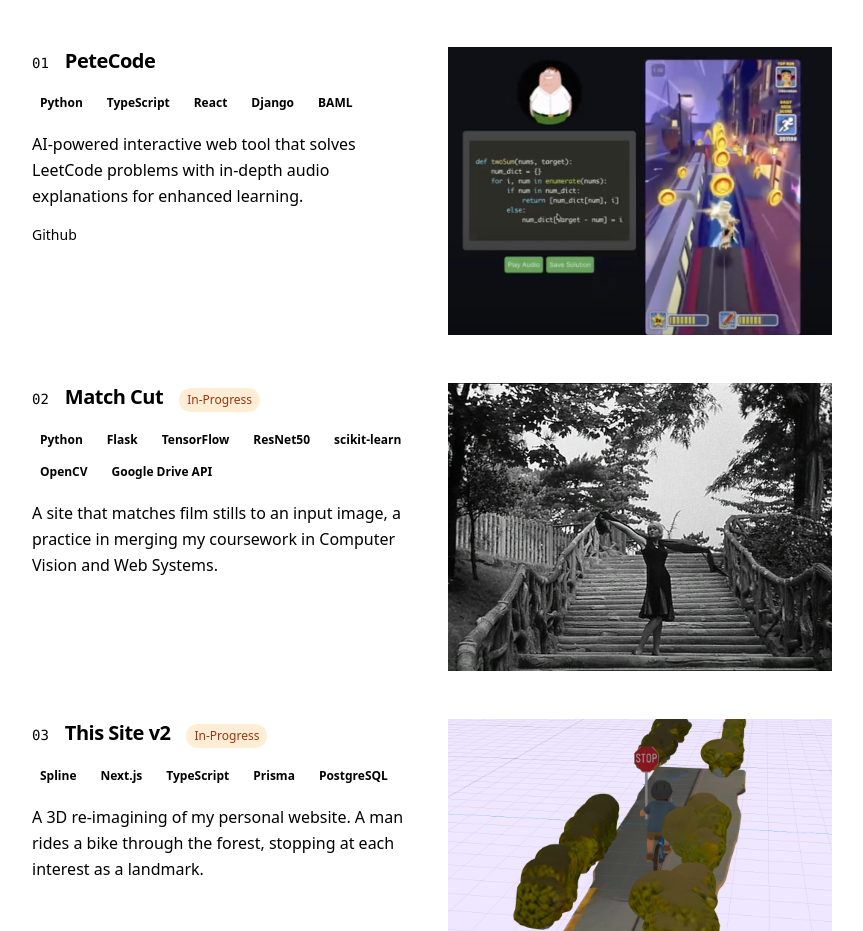
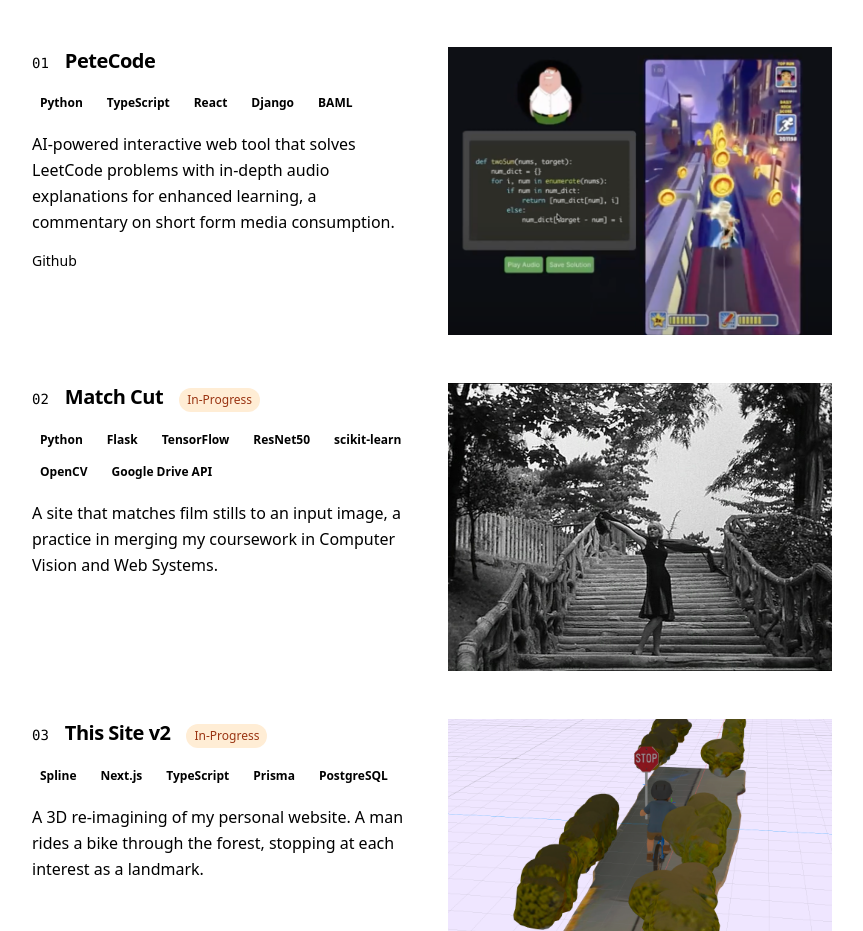
Before and after one commit to jackly1/personal_site, a Next.js app in the folder interim-site/: page / in a window 1280 px wide. Shown: the part 1464-2395 px from the top of the page, without its empty margins (208-1071 px from the left). Built offline with nearby package versions, Linux system fonts and the light colour scheme; no server answers.

Commit message:
update pete

```diff
--- a/interim-site/app/page.tsx
+++ b/interim-site/app/page.tsx
@@ -33,7 +33,7 @@ const projects: Project[] = [
     id: "1",
     title: "PeteCode",
     description:
-      "AI-powered interactive web tool that solves LeetCode problems with in-depth audio explanations for enhanced learning.",
+      "AI-powered interactive web tool that solves LeetCode problems with in-depth audio explanations for enhanced learning, a commentary on short form media consumption.",
     image: "/small_peter.jpg",
     technologies: ["Python", "TypeScript", "React", "Django", "BAML"],
     // link: "https://devpost.com/software/petecode",
```
